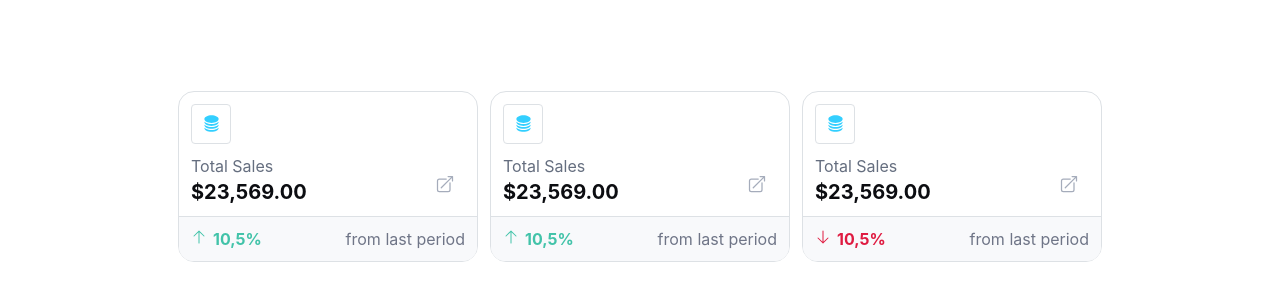
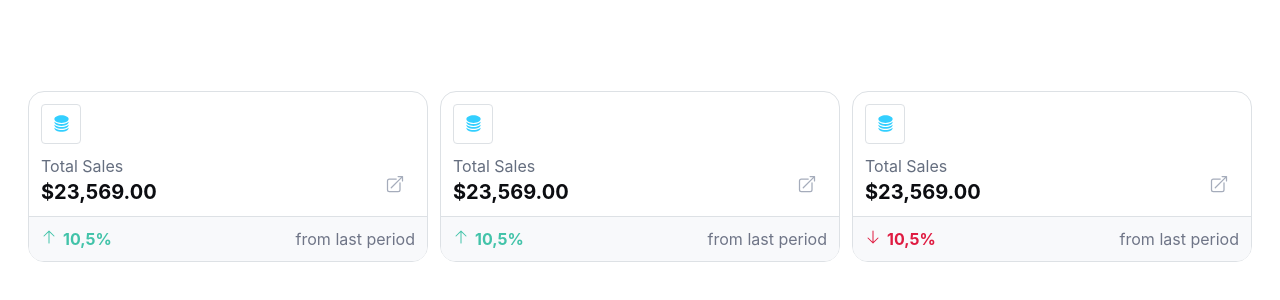
Before and after one commit to marcuswmc/html-css, a website: page class-1/index.html in a window 1280 px wide. Shown: the part 232-532 px from the top of the page. Drawn offline with Linux system fonts and the light colour scheme.

Commit message:
fix: Ajuste na propriedade width do card

```diff
--- a/class-1/style.css
+++ b/class-1/style.css
@@ -33,7 +33,7 @@ p {
   border: 1px solid #dde1e5;
   border-radius:  16px;
   max-width: 400px;
-  min-width: 300px;
+  min-width: 400px;
 }
 
 /*---- CARD HEADER ----*/
```
